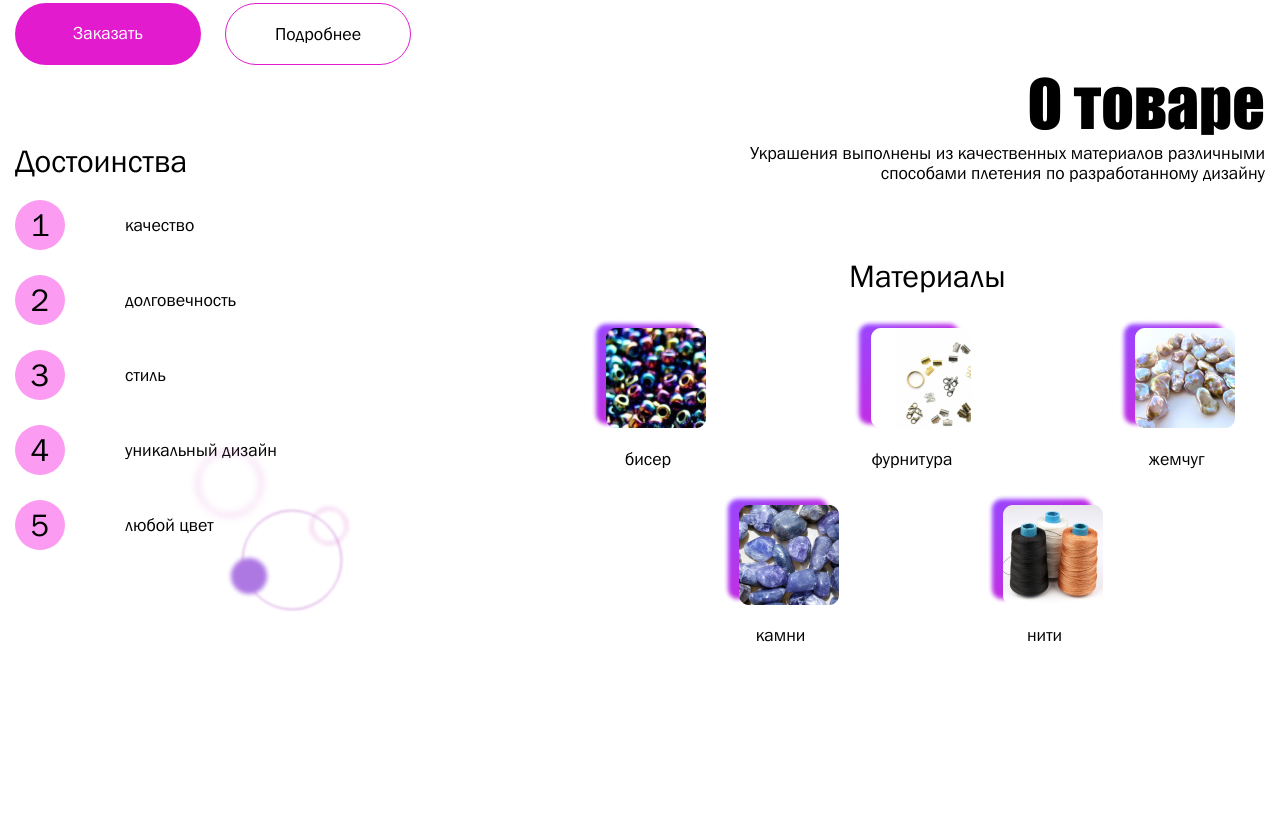
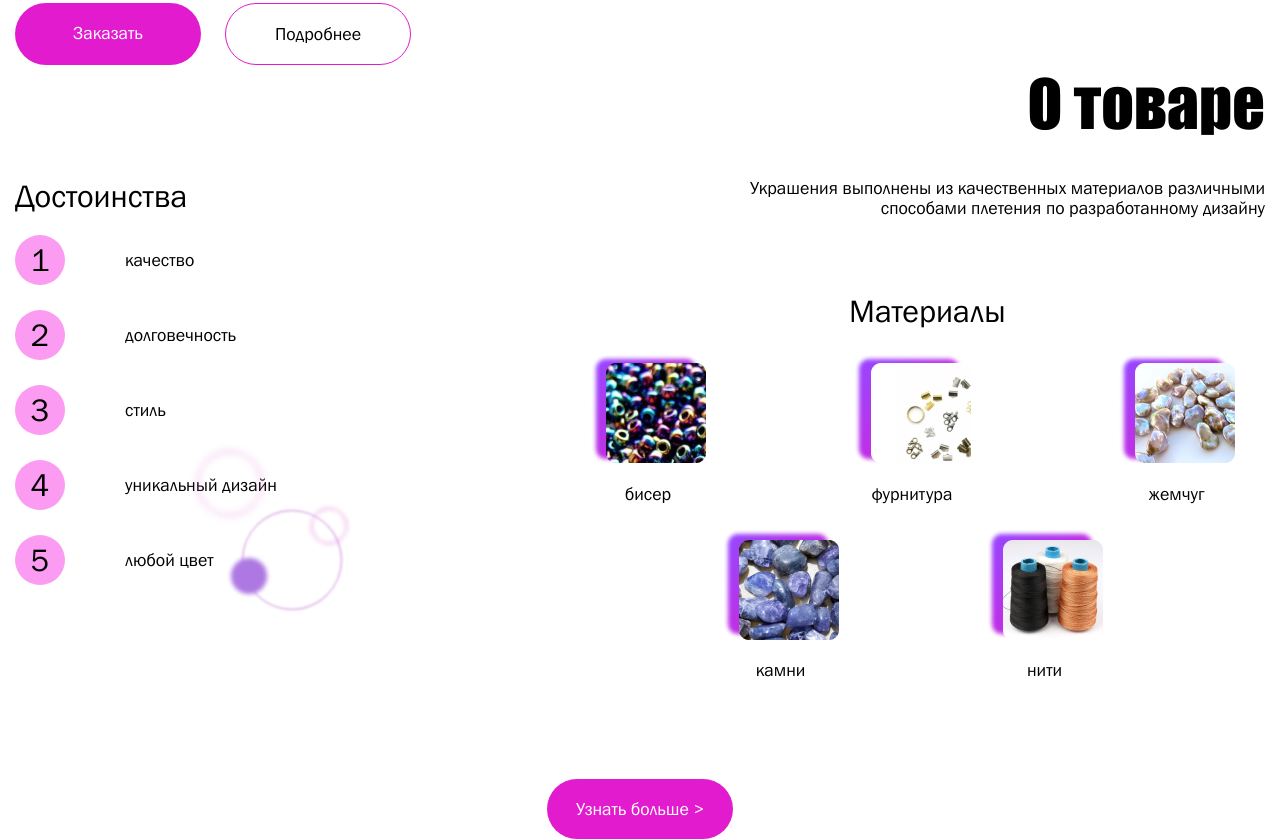
Before and after one commit to alexander-ponkratov/sky, a website: page src/index.html in a window 1280 px wide. Shown: the part 653-1492 px from the top of the page. Before the commit the page ends 1323 px from the top, so only its background shows below. Drawn offline with nearby package versions, Linux system fonts and the light colour scheme; files that its build step writes are made by us from their sources; files whose address does not match are found by name.

Commit message:
materials 2

```diff
--- a/src/parts/about.html
+++ b/src/parts/about.html
@@ -113,6 +113,10 @@
 
             </div>
 
+            <div class="header_buttonW btnPinkW aboutBtnW">
+                <a href="#" class="header_button btnPink aboutBtn">Узнать больше &gt;</a>
+            </div>
+
         </div>
     </div>
 </section>
--- a/src/scss/about.scss
+++ b/src/scss/about.scss
@@ -7,6 +7,7 @@
 .about__content {
     display: flex;
     justify-content: space-between;
+    margin: 35px 0px 0px 0px;
 }
 .about__listW {
 }
@@ -25,7 +26,7 @@
 }
 .about_listNumberW {
     display: flex;
-    background: #FB9BF1;
+    background: #fb9bf1;
     border-radius: 50%;
     width: 50px;
     height: 50px;
@@ -34,7 +35,6 @@
     margin: 0px 60px 0px 0px;
 }
 .about_listNumber {
-
 }
 .about__materials {
 }
@@ -49,7 +49,6 @@
     text-align: end;
 }
 .materials__subtitleW {
-
 }
 .materials__subtitle {
     margin-top: 75px;
@@ -77,3 +76,10 @@
 .materials__text {
     margin: 20px 0px 0px 0px;
 }
+
+.aboutBtnW {
+    margin: 74px auto 0px;
+}
+
+.aboutBtn {
+}
```
Also changed, not shown: gulpfile.js (+9 -2 lines), dist/index.css, dist/index.html.
